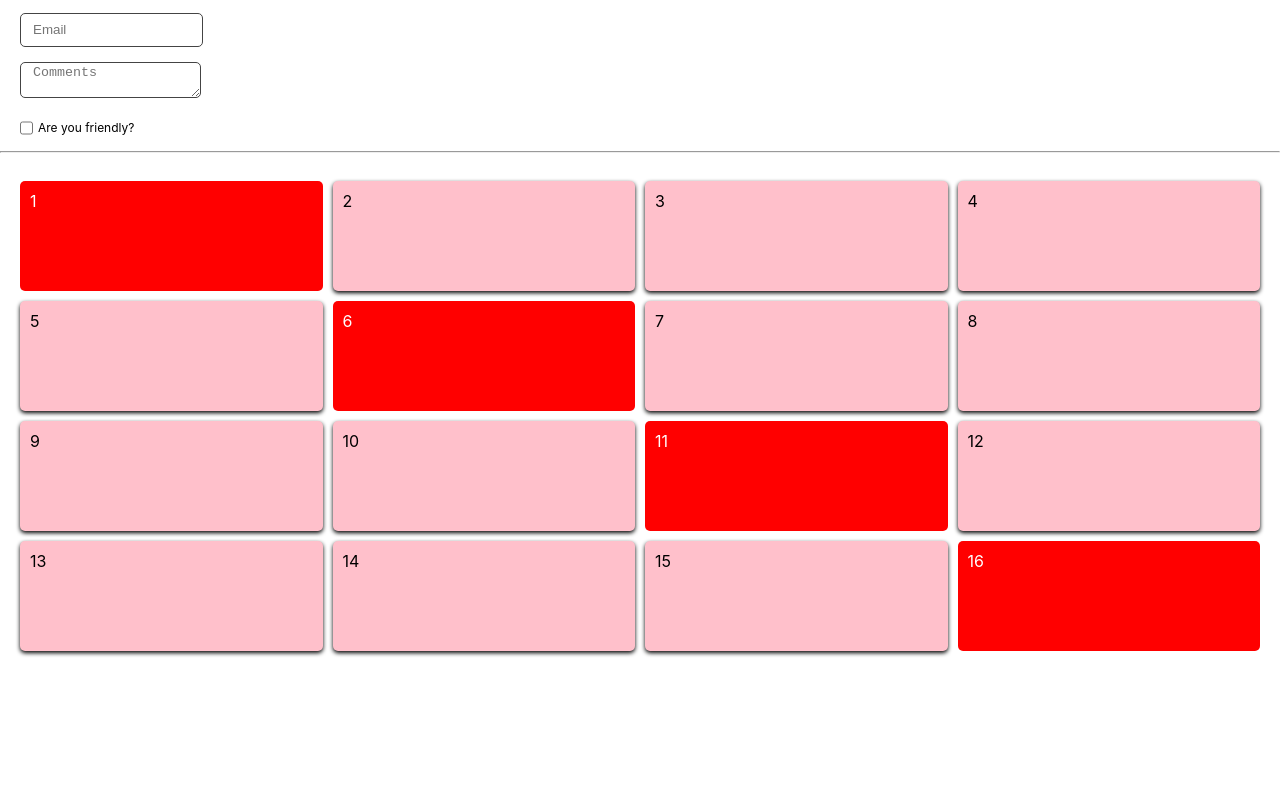
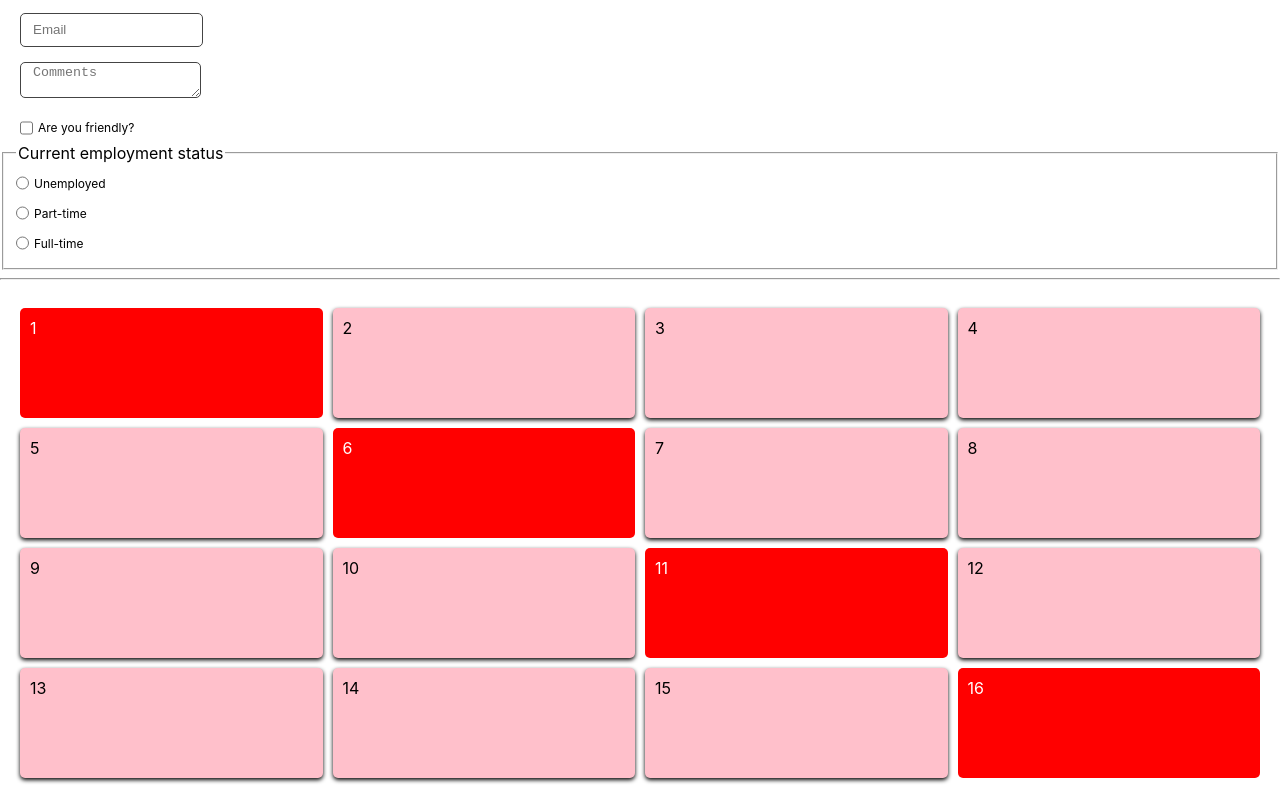
Before and after one commit to vladimirkratinov/memegenerator-app, a React (Create React App) app: page / in a window 1280 px wide. Shown: the part 1108-1906 px from the top of the page. Before the commit the page ends 1779 px from the top, so only its background shows below. Built offline with nearby package versions, Linux system fonts and the light colour scheme.

Commit message:
add RadioButtons to Form2.js

```diff
--- a/src/components/Form2.js
+++ b/src/components/Form2.js
@@ -8,7 +8,22 @@ export default function Form2() {
     email: "",
     comments: "",
     isFriendly: false,
+    employment: "",
   });
+
+  const labelStyle = { verticalAlign: "middle", margin: 0 };
+  const inputStyle = {
+    display: "inline",
+    verticalAlign: "middle",
+    margin: 0,
+    marginRight: "5px",
+  };
+  const containerStyle = {
+    display: "flex",
+    alignItems: "center",
+    marginLeft: "20px",
+    marginRight: "20px",
+  };
 
   console.log(formData);
 
@@ -52,19 +67,71 @@ export default function Form2() {
         value={formData.comments}
         onChange={handleChange}
       />
-      <div style={{display: "flex", alignItems: "center", marginLeft: "20px"}}>
+      {/* Checkbox Field (style is align checkbox and label vertically middle) */}
+      <div style={containerStyle}>
         <input
-        style={{verticalAlign: "middle", margin: 0, marginRight: "5px"}}
+          style={inputStyle}
           name="isFriendly"
           id="isFriendly"
           type="checkbox"
           checked={formData.isFriendly}
           onChange={handleChange}
         />
-      <label
-      style={{verticalAlign: "middle", margin: 0}} htmlFor="isFriendly">Are you friendly?</label>
+        <label style={labelStyle} htmlFor="isFriendly">
+          Are you friendly?
+        </label>
         <br />
       </div>
+
+      {/* Radio Buttons */}
+      <fieldset>
+        <legend>Current employment status</legend>
+
+        {/* Unemployed */}
+        <input
+          style={inputStyle}
+          type="radio"
+          id="unemployed"
+          value="unemployed"
+          name="employment"
+          checked={formData.employment === "unemployed"}
+          onChange={handleChange}
+        />
+        <label style={labelStyle} htmlFor="unemployed">
+          Unemployed
+        </label>
+        <br />
+
+        {/* Part-Time */}
+        <input
+          style={inputStyle}
+          type="radio"
+          id="part-time"
+          value="part-time"
+          name="employment"
+          checked={formData.employment === "part-time"}
+          onChange={handleChange}
+        />
+        <label style={labelStyle} htmlFor="part-time">
+          Part-time
+        </label>
+        <br />
+
+        {/* Full-Time */}
+        <input
+          style={inputStyle}
+          type="radio"
+          id="full-time"
+          value="full-time"
+          name="employment"
+          checked={formData.employment === "full-time"}
+          onChange={handleChange}
+        />
+        <label style={labelStyle} htmlFor="full-time">
+          Full-time
+        </label>
+        <br />
+      </fieldset>
     </form>
   );
 }
```
Lines whose indentation alone changed are shown as unchanged.
